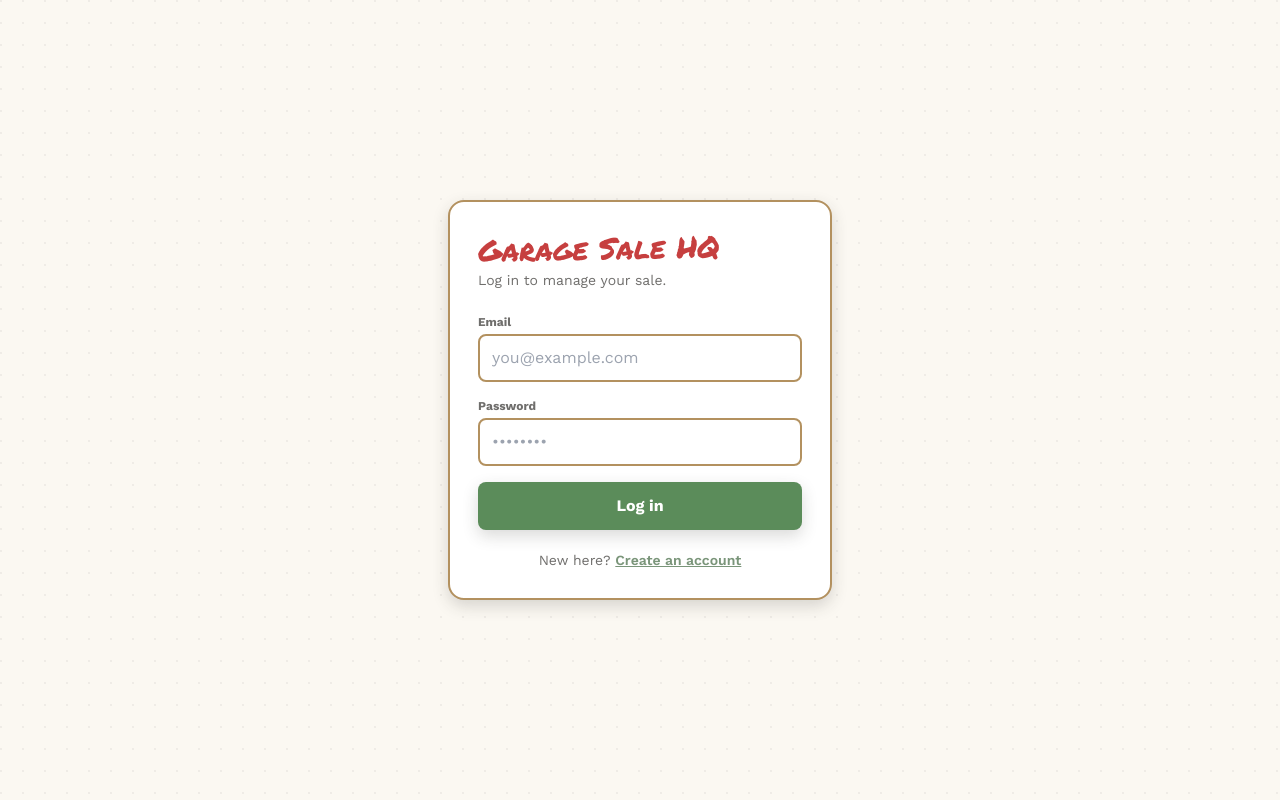
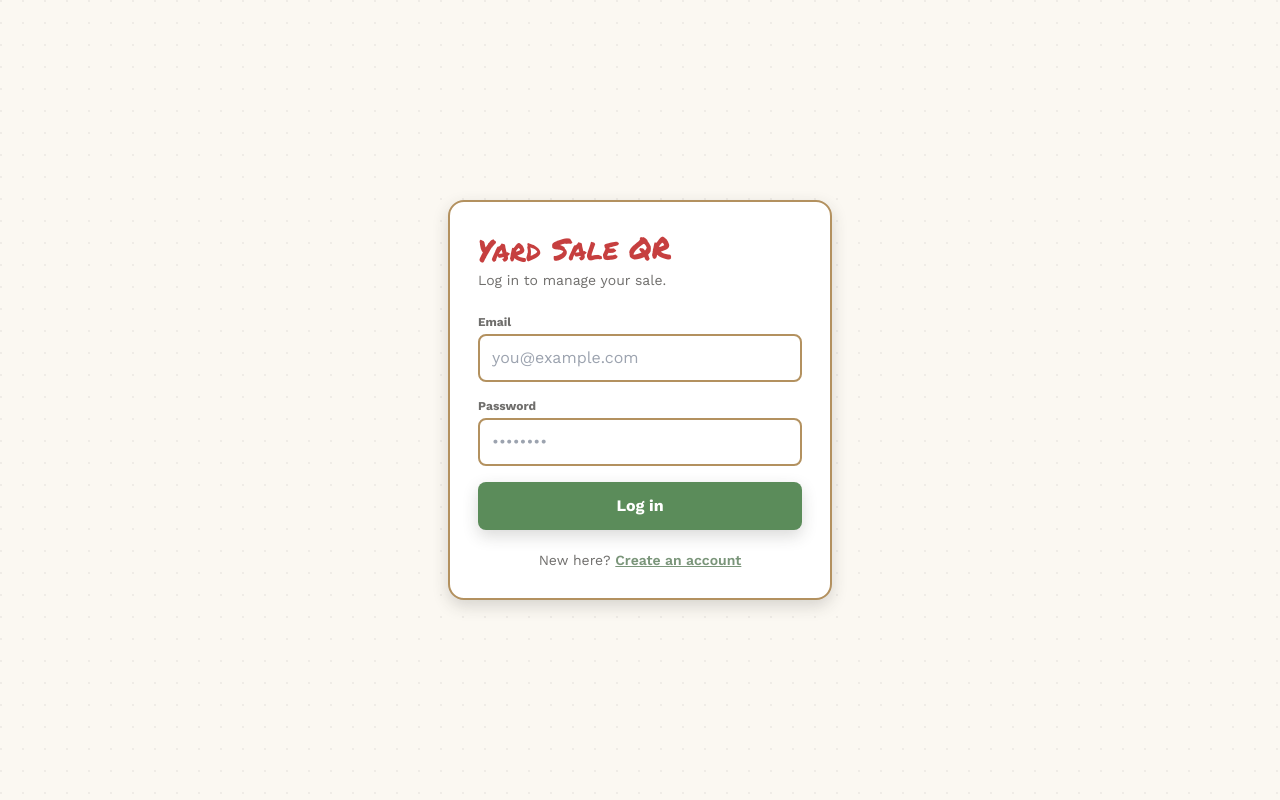
Before and after one commit to rahret/yardsale, a Next.js app: page /login in a window 1280 px wide. Built offline with nearby package versions, Linux system fonts and the light colour scheme.

Commit message:
Change title from 'Garage Sale HQ' to 'Yard Sale QR'

```diff
--- a/src/app/login/page.tsx
+++ b/src/app/login/page.tsx
@@ -39,7 +39,7 @@ function LoginForm() {
   return (
     <div className="min-h-screen flex items-center justify-center px-4">
       <div className="w-full max-w-sm bg-white border-2 border-cardboard-dark rounded-2xl p-7 shadow-tag">
-        <div className="font-marker text-3xl text-marker -rotate-1 mb-1">Garage Sale HQ</div>
+        <div className="font-marker text-3xl text-marker -rotate-1 mb-1">Yard Sale QR</div>
         <p className="text-sm opacity-70 mb-6">Log in to manage your sale.</p>
 
         <form onSubmit={handleSubmit} className="space-y-4">
```
